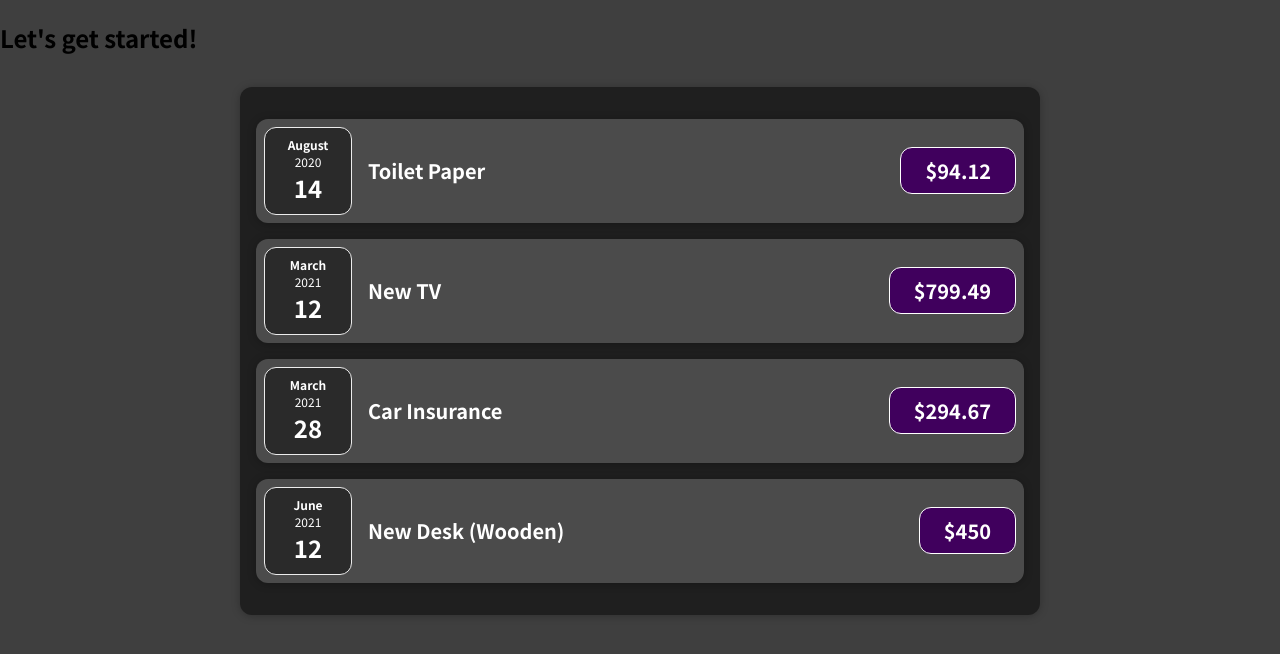
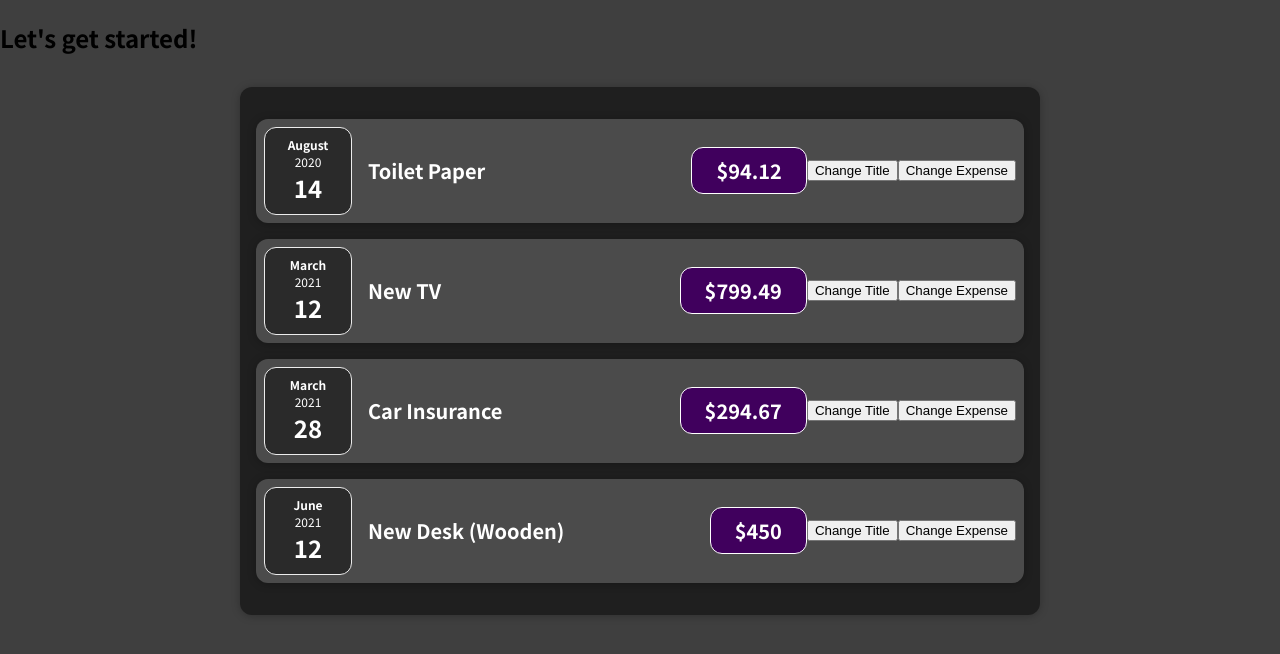
Before and after one commit to Prasadparik/reactjs-expense-app, a React (Create React App) app: page / in a window 1280 px wide. Shown: the top 654 px of the page. Built offline with nearby package versions, Linux system fonts and the light colour scheme.

Commit message:
Manipulating the DOM - React States

```diff
--- a/src/components/ExpenseItem.js
+++ b/src/components/ExpenseItem.js
@@ -1,15 +1,31 @@
+import React, { useState } from "react";
+
 import ExpenseDate from "./ExpenseData";
 import Card from "./Card";
 import "./ExpenseItem.css";
 
 function ExpenseItem(props) {
+  const [Title, setTitle] = useState(props.title);
+  const [Expense, setExpense] = useState(props.amount);
+
+  const clickHandler = () => {
+    setTitle("Upadated!");
+    console.log("Clicked!");
+  };
+  const changeExpense = () => {
+    setExpense(100);
+    console.log("Clicked!");
+  };
+
   return (
     <Card className="expense-item">
       <ExpenseDate date={props.date} />
       <div className="expense-item__description">
-        <h2>{props.title}</h2>
-        <div className="expense-item__price">${props.amount}</div>
+        <h2>{Title}</h2>
+        <div className="expense-item__price">${Expense}</div>
       </div>
+      <button onClick={clickHandler}>Change Title</button>
+      <button onClick={changeExpense}>Change Expense</button>
     </Card>
   );
 }
```
